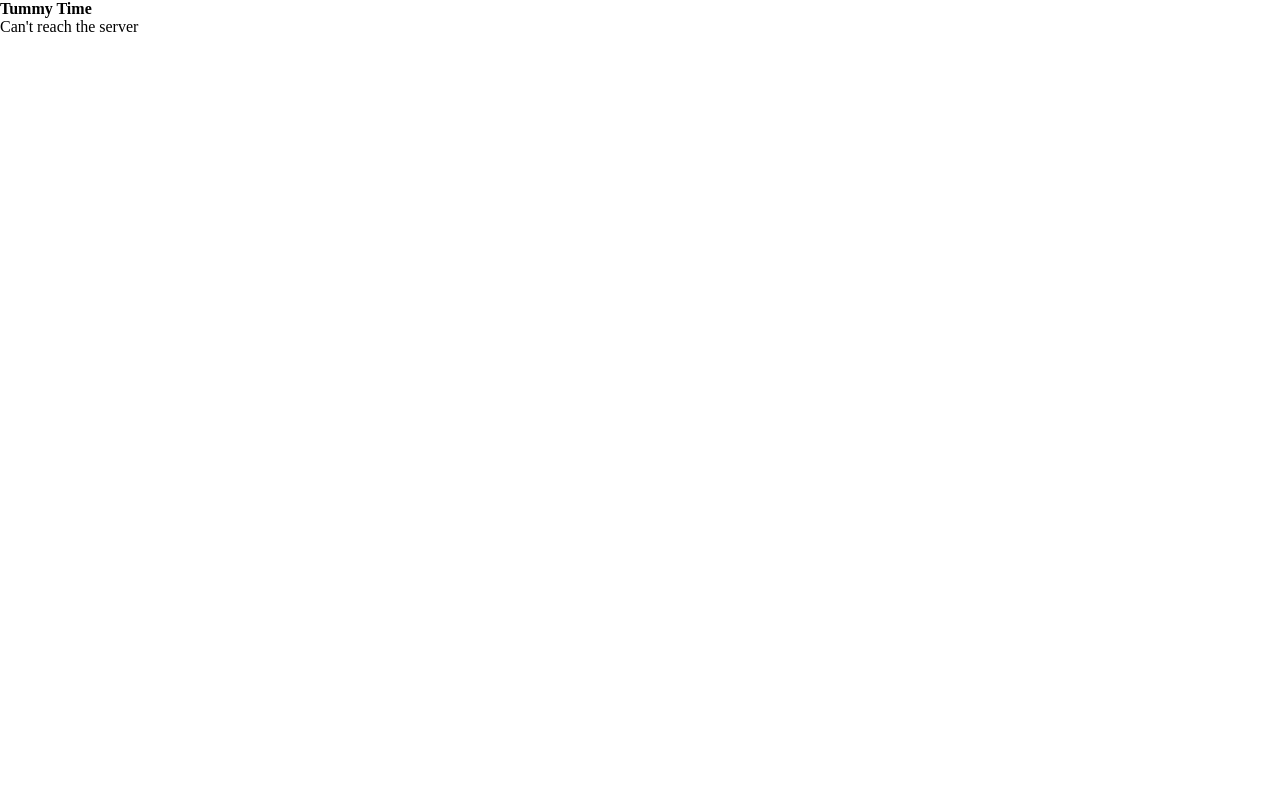
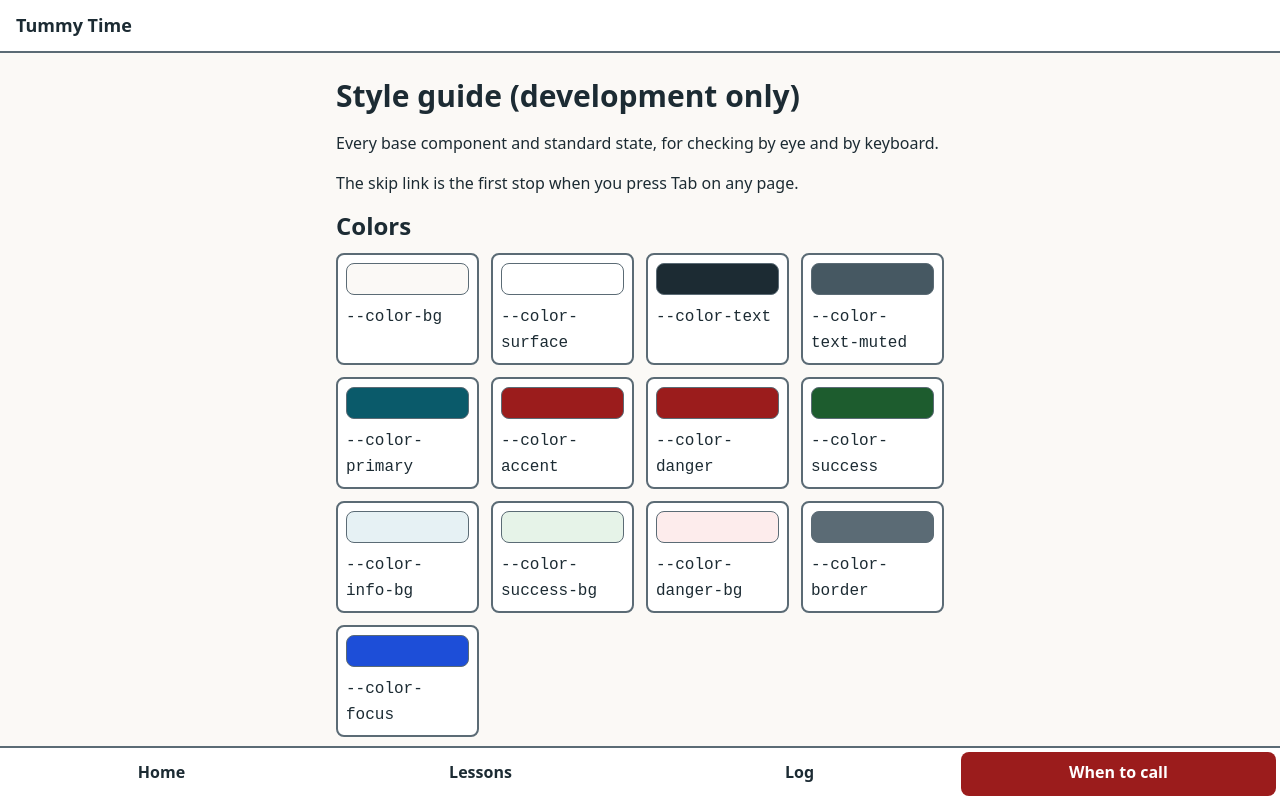
Before and after one commit to ferrelldevin/tummy-time-app, a React (Vite) app in the folder apps/web/: page /styleguide in a window 1280 px wide. Shown: the top 800 px of the page. Built offline with nearby package versions, Linux system fonts and the light colour scheme; no server answers.

Commit message:
Add app shell, routing with title and focus, home and placeholder screens, dev-only style guide
Co-Authored-By: Claude <noreply@anthropic.com>
Claude-Session: https://claude.ai/code/session_01J2yuKSXsVvtCHkbNNsH1NF

```diff
--- a/apps/web/src/App.tsx
+++ b/apps/web/src/App.tsx
@@ -1,28 +1,55 @@
-import { useEffect, useState } from "react";
-import { checkHealth } from "./health";
+import { lazy, Suspense } from "react";
+import { Route, Routes } from "react-router";
+import { AppShell } from "./components/AppShell";
+import { LoadingState } from "./components/StateViews";
+import { Home } from "./pages/Home";
+import { NotFound } from "./pages/NotFound";
+import { Placeholder } from "./pages/Placeholder";
 import { en } from "./strings/en";
 
-type ServerState = "checking" | "reachable" | "unreachable";
+// The style guide exists only in development. In a production build this is `null`, the
+// dynamic import is removed, and scripts/check-no-styleguide.mjs proves it.
+const Styleguide = import.meta.env.DEV ? lazy(() => import("./pages/Styleguide")) : null;
 
 export function App() {
-  const [server, setServer] = useState<ServerState>("checking");
-
-  useEffect(() => {
-    const controller = new AbortController();
-    void checkHealth(controller.signal).then((ok) => {
-      if (!controller.signal.aborted) {
-        setServer(ok ? "reachable" : "unreachable");
-      }
-    });
-    return () => {
-      controller.abort();
-    };
-  }, []);
-
   return (
-    <main>
-      <h1>{en.appName}</h1>
-      <p role="status">{en.server[server]}</p>
-    </main>
+    <Routes>
+      <Route element={<AppShell />}>
+        <Route index element={<Home />} />
+        <Route
+          path="start-tummy-time"
+          element={
+            <Placeholder title={en.startTummyTime.title} text={en.startTummyTime.placeholder} />
+          }
+        />
+        <Route
+          path="baby-crying"
+          element={<Placeholder title={en.babyCrying.title} text={en.babyCrying.placeholder} />}
+        />
+        <Route
+          path="when-to-call"
+          element={<Placeholder title={en.whenToCall.title} text={en.whenToCall.placeholder} />}
+        />
+        <Route
+          path="lessons"
+          element={<Placeholder title={en.lessons.title} text={en.lessons.placeholder} />}
+        />
+        <Route
+          path="log"
+          element={<Placeholder title={en.log.title} text={en.log.placeholder} />}
+        />
+        {Styleguide ? (
+          <Route
+            path="styleguide"
+            element={
+              <Suspense fallback={<LoadingState />}>
+                <Styleguide />
+              </Suspense>
+            }
+          />
+        ) : null}
+        <Route path="*" element={<NotFound />} />
+      </Route>
+    </Routes>
   );
 }
--- /dev/null
+++ b/apps/web/src/health-status.ts
@@ -0,0 +1,21 @@
+import { useEffect, useState } from "react";
+import { checkHealth } from "./health";
+
+export type ServerState = "checking" | "reachable" | "unreachable";
+
+/** Asks the API once whether it is reachable. */
+export function useServerStatus(): ServerState {
+  const [server, setServer] = useState<ServerState>("checking");
+  useEffect(() => {
+    const controller = new AbortController();
+    void checkHealth(controller.signal).then((ok) => {
+      if (!controller.signal.aborted) {
+        setServer(ok ? "reachable" : "unreachable");
+      }
+    });
+    return () => {
+      controller.abort();
+    };
+  }, []);
+  return server;
+}
--- a/apps/web/src/main.tsx
+++ b/apps/web/src/main.tsx
@@ -1,6 +1,8 @@
 import { StrictMode } from "react";
 import { createRoot } from "react-dom/client";
+import { BrowserRouter } from "react-router";
 import { App } from "./App";
+import "./design/tokens.css";
 import "./styles.css";
 
 const root = document.getElementById("root");
@@ -9,6 +11,8 @@ if (!root) {
 }
 createRoot(root).render(
   <StrictMode>
-    <App />
+    <BrowserRouter>
+      <App />
+    </BrowserRouter>
   </StrictMode>,
 );
--- /dev/null
+++ b/apps/web/src/pages/Home.tsx
@@ -0,0 +1,20 @@
+import { Link } from "../components/Link";
+import { Page } from "../components/Page";
+import { useServerStatus } from "../health-status";
+import { en } from "../strings/en";
+
+export function Home() {
+  const server = useServerStatus();
+  return (
+    <Page title={en.home.title}>
+      <p>{en.home.intro}</p>
+      <Link to="/start-tummy-time" appearance="primary" block large>
+        {en.home.startTummyTime}
+      </Link>
+      <Link to="/baby-crying" appearance="primary" block large>
+        {en.home.babyCrying}
+      </Link>
+      <p role="status">{en.server[server]}</p>
+    </Page>
+  );
+}
--- /dev/null
+++ b/apps/web/src/pages/NotFound.tsx
@@ -0,0 +1,14 @@
+import { Link } from "../components/Link";
+import { Page } from "../components/Page";
+import { en } from "../strings/en";
+
+export function NotFound() {
+  return (
+    <Page title={en.notFound.title}>
+      <p>{en.notFound.body}</p>
+      <Link to="/" appearance="secondary">
+        {en.notFound.backHome}
+      </Link>
+    </Page>
+  );
+}
--- /dev/null
+++ b/apps/web/src/pages/Placeholder.tsx
@@ -0,0 +1,13 @@
+import { Alert } from "../components/Alert";
+import { Page } from "../components/Page";
+import { en } from "../strings/en";
+
+/** A screen whose real content is not built or not approved yet. Always shows the draft label. */
+export function Placeholder({ title, text }: { title: string; text: string }) {
+  return (
+    <Page title={title}>
+      <Alert kind="info">{en.draftLabel}</Alert>
+      <p>{text}</p>
+    </Page>
+  );
+}
--- /dev/null
+++ b/apps/web/src/pages/Styleguide.tsx
@@ -0,0 +1,121 @@
+import { useState } from "react";
+import { Alert } from "../components/Alert";
+import { Button } from "../components/Button";
+import { Card } from "../components/Card";
+import { Dialog } from "../components/Dialog";
+import { Link } from "../components/Link";
+import { Page } from "../components/Page";
+import { Spinner } from "../components/Spinner";
+import { EmptyState, ErrorState, LoadingState, OfflineNotice } from "../components/StateViews";
+import { TextField } from "../components/TextField";
+import { styleguideText as t } from "../strings/styleguide.en";
+import "./styleguide.css";
+
+const colorTokens = [
+  "--color-bg",
+  "--color-surface",
+  "--color-text",
+  "--color-text-muted",
+  "--color-primary",
+  "--color-accent",
+  "--color-danger",
+  "--color-success",
+  "--color-info-bg",
+  "--color-success-bg",
+  "--color-danger-bg",
+  "--color-border",
+  "--color-focus",
+] as const;
+
+/** Development only. Shows every base component and standard state on one page. */
+export default function Styleguide() {
+  const [open, setOpen] = useState(false);
+  return (
+    <Page title={t.title}>
+      <p>{t.intro}</p>
+      <p>{t.skipLinkNote}</p>
+
+      <section className="stack" aria-labelledby="sg-colors">
+        <h2 id="sg-colors">{t.colors}</h2>
+        <ul className="sg-swatches">
+          {colorTokens.map((name) => (
+            <li key={name} className="sg-swatch">
+              <div className="sg-swatch__chip" style={{ background: `var(${name})` }} />
+              <code>{name}</code>
+            </li>
+          ))}
+        </ul>
+      </section>
+
+      <section className="stack" aria-labelledby="sg-type">
+        <h2 id="sg-type">{t.type}</h2>
+        <p style={{ fontSize: "var(--font-size-h1)" }}>h1</p>
+        <p style={{ fontSize: "var(--font-size-h2)" }}>h2</p>
+        <p style={{ fontSize: "var(--font-size-h3)" }}>h3</p>
+        <p style={{ fontSize: "var(--font-size-lead)" }}>lead</p>
+        <p>body</p>
+      </section>
+
+      <section className="stack" aria-labelledby="sg-buttons">
+        <h2 id="sg-buttons">{t.buttons}</h2>
+        <Button>{t.primary}</Button>
+        <Button variant="secondary">{t.secondary}</Button>
+        <Button disabled>{t.disabled}</Button>
+        <Link to="/">{t.linkExample}</Link>
+      </section>
+
+      <section className="stack" aria-labelledby="sg-field">
+        <h2 id="sg-field">{t.field}</h2>
+        <TextField label={t.fieldLabel} hint={t.fieldHint} />
+        <TextField label={t.fieldErrorLabel} error={t.fieldError} />
+      </section>
+
+      <section className="stack" aria-labelledby="sg-card">
+        <h2 id="sg-card">{t.card}</h2>
+        <Card title={t.cardTitle} headingLevel={3}>
+          <p>{t.cardBody}</p>
+        </Card>
+      </section>
+
+      <section className="stack" aria-labelledby="sg-alerts">
+        <h2 id="sg-alerts">{t.alerts}</h2>
+        <Alert kind="info">{t.alertInfo}</Alert>
+        <Alert kind="success">{t.alertSuccess}</Alert>
+        <Alert kind="error">{t.alertError}</Alert>
+      </section>
+
+      <section className="stack" aria-labelledby="sg-spinner">
+        <h2 id="sg-spinner">{t.spinner}</h2>
+        <Spinner />
+      </section>
+
+      <section className="stack" aria-labelledby="sg-states">
+        <h2 id="sg-states">{t.states}</h2>
+        <LoadingState />
+        <EmptyState />
+        <ErrorState onRetry={() => undefined} />
+        <OfflineNotice />
+      </section>
+
+      <section className="stack" aria-labelledby="sg-dialog">
+        <h2 id="sg-dialog">{t.dialog}</h2>
+        <Button
+          onClick={() => {
+            setOpen(true);
+          }}
+        >
+          {t.openDialog}
+        </Button>
+        <Dialog
+          open={open}
+          onClose={() => {
+            setOpen(false);
+          }}
+          title={t.dialogTitle}
+        >
+          <p>{t.dialogBody}</p>
+        </Dialog>
+      </section>
+    </Page>
+  );
+}
--- /dev/null
+++ b/apps/web/src/pages/styleguide.css
@@ -0,0 +1,21 @@
+/* Styleguide (development only) */
+.sg-swatches {
+  display: grid;
+  grid-template-columns: repeat(auto-fill, minmax(8rem, 1fr));
+  gap: var(--space-3);
+  list-style: none;
+  padding: 0;
+  margin: 0;
+}
+.sg-swatch {
+  border: var(--border-width) solid var(--color-border);
+  border-radius: var(--radius-1);
+  padding: var(--space-2);
+  background: var(--color-surface);
+}
+.sg-swatch__chip {
+  height: 2rem;
+  border: 1px solid var(--color-border);
+  border-radius: var(--radius-1);
+  margin-bottom: var(--space-2);
+}
```
Also changed, not shown: 1 other file (tests, documents, lock files or other folders).
